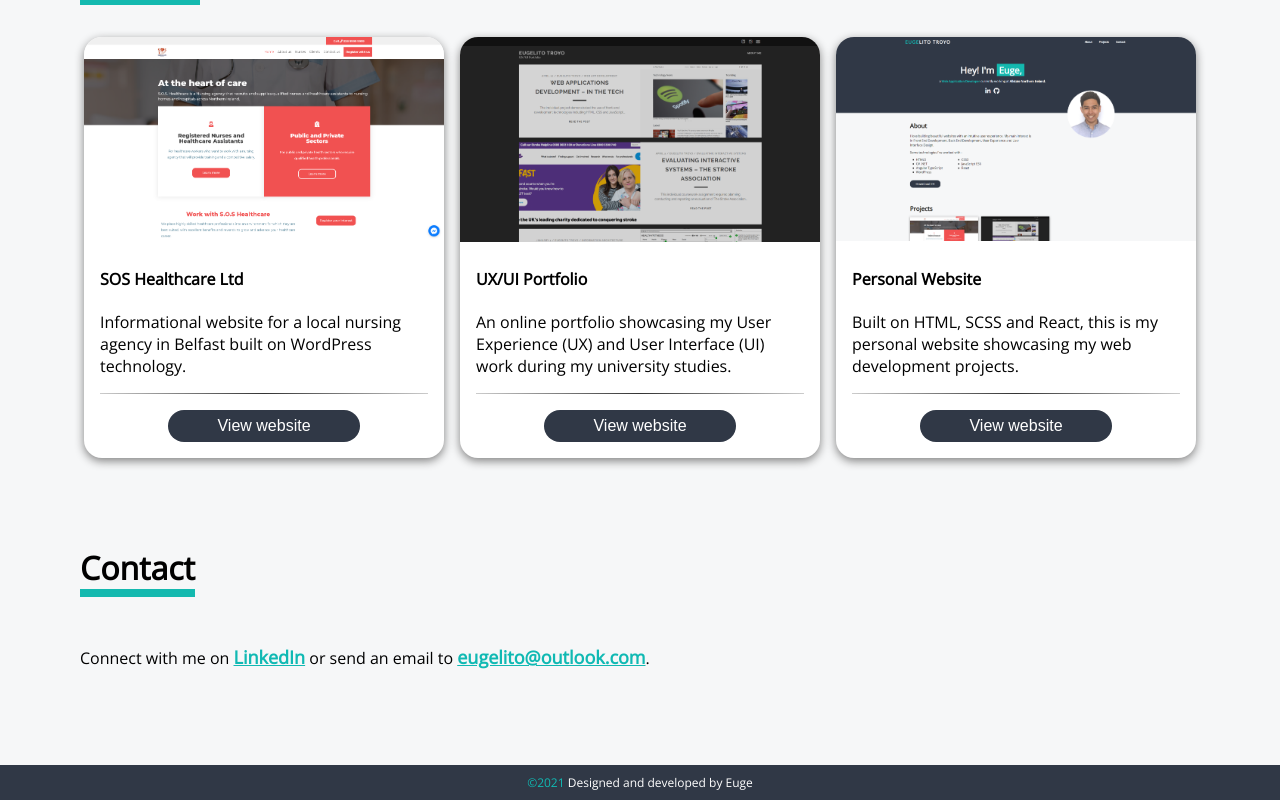
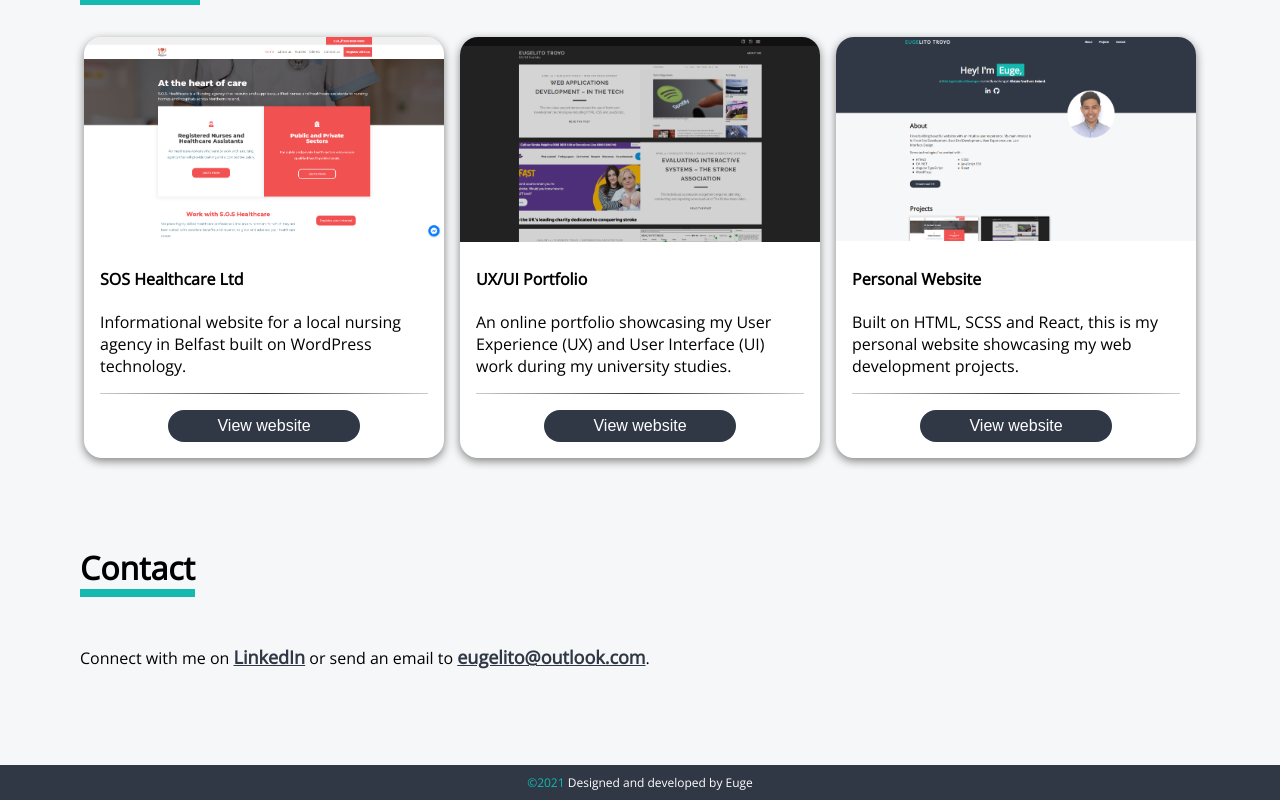
Before and after one commit to eugelito/eugelito, a React (Create React App) app: page / in a window 1280 px wide. Shown: the part 917-1717 px from the top of the page. Built offline with nearby package versions, Linux system fonts and the light colour scheme.

Commit message:
remove accent colour

```diff
--- a/src/components/Contact.scss
+++ b/src/components/Contact.scss
@@ -4,5 +4,4 @@
     font-weight: 600;
     color: #303846;
     text-decoration: underline;
-    color:#10b9b3;
   }
```
